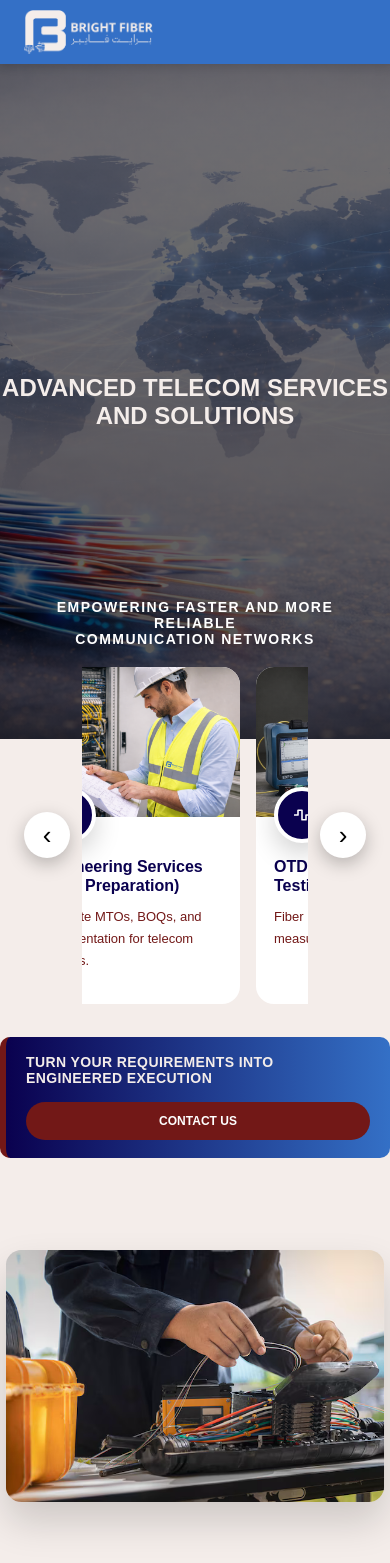
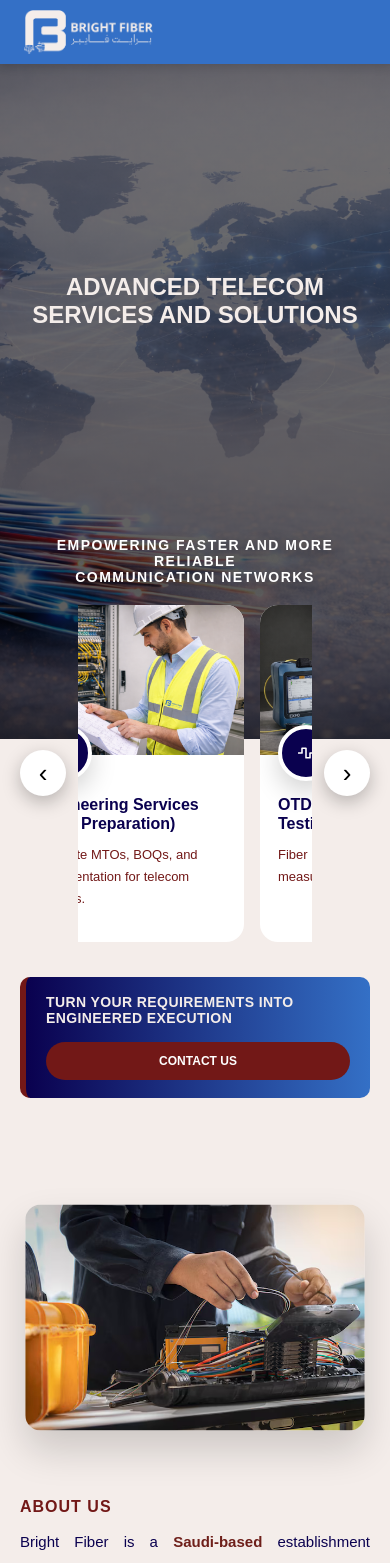
Before and after one commit to ZahraAlmusajin/bright-fiber, a Next.js app: page / in a window 390 px wide. Shown: the top 1563 px of the page. Built offline with nearby package versions, Linux system fonts and the light colour scheme.

Commit message:
mobile-ui

```diff
--- a/app/page.tsx
+++ b/app/page.tsx
@@ -9,24 +9,25 @@ export default function Page() {
 
       <section className="hero">
         <div className="hero-overlay" />
-
-        <div className="hero-content">
+        <div className="hero-content container">
           <h1>
             ADVANCED TELECOM SERVICES AND SOLUTIONS
           </h1>
         </div>
       <section className="services-overlap">
+        <div className="container">
         <p className="services-subtitle">
           Empowering faster and more reliable <br/> communication networks
         </p>
         {/* SERVICES FIRST */}
         <ServicesCarousel />
+        </div>
       </section>
 </section>
 
       {/* CTA BANNER (LIKE YOUR IMAGE) */}
       <section className="cta">
-        <div className="cta-container">
+        <div className="cta-container container">
           <div className="cta-left">
 
             <div className="cta-text">
@@ -42,7 +43,7 @@ export default function Page() {
       </section>
       {/* ABOUT US */}
       <section className="about">
-        <div className="about-container">
+        <div className="about-container container">
           <div className="about-image">
             <img
               src="/splicer.jpg"
@@ -70,7 +71,7 @@ export default function Page() {
 
       {/* VISION + VALUES */}
       <section className="vv">
-        <div className="vv-container">
+        <div className="vv-container container">
           <div className="vv-card">
             <h3>VISION</h3>
             <p>
--- a/styles/home.css
+++ b/styles/home.css
@@ -6,6 +6,12 @@
 
 html {
   scroll-behavior: smooth;
+}
+
+.container {
+  max-width: 1100px;
+  margin: 0 auto;
+  padding: 0 20px; /* mobile edge spacing */
 }
 
 body {
@@ -20,6 +26,8 @@ body {
   background-size: cover;
   background-position: center;
   z-index: 1;
+  padding-bottom: 202px;
+  margin-bottom: 180px;
 }
 
 .hero-overlay {
@@ -73,8 +81,7 @@ body {
 .services-overlap {
   position: relative;
   z-index: 3;
-  margin-top: -140px;
-  padding: 0 24px 24px;
+  align-items: stretch;
 }
 
 .services-track {
@@ -111,13 +118,12 @@ body {
 }
 
 .about-container {/*used*/
-  max-width: 1100px;
-  margin: 3 auto;
   display: grid;
   grid-template-columns: 1fr 1fr;
   gap: 60px;
   align-items: center;
 }
+
 
 .about-image img {/*used*/
   width: 100%;
@@ -150,23 +156,23 @@ body {
 }
 
 .cta { /*used*/
-  padding: 10px 0;
-  padding-top: 250Px;
+  max-width: 1100px;
+  margin: 15px auto;
+  gap: 16px;
+  padding: 10px 20px;
 }
 
 .cta-container { /*used*/
   max-width: 1100px;
   margin: 48px auto;
-  padding: 2 16px;
   background: linear-gradient(90deg, #0A014F, #3470C6 );
   border-radius: 10px;
-  overflow: hidden;
   display: flex;
   align-items: center;
   justify-content: space-between;
   gap: 16px;
   padding: 18px 20px;
-  border-left: 6px solid #721817; /* red line like the template */
+  border-left: 6px solid #721817;
 }
 .cta-btn:hover { /*used*/
   transform: translateY(-1px);
@@ -206,13 +212,12 @@ body {
   padding: 0 0 90px;
 }
 
-.vv-container { /*used*/
-  max-width: 1100px;
-  margin: 3 auto;
+.vv-container {/*used*/
   display: grid;
   grid-template-columns: 1fr 1fr;
   gap: 18px;
 }
+
 
 .vv-card { /*used*/
   border: 1px solid #fff;
@@ -485,6 +490,12 @@ body {
 
 @media (max-width: 600px) {
   .service-card-v2 {
+    flex: 0 0 calc((100% - 16px) / 2);
+  }
+}
+
+@media (max-width: 420px) {
+  .service-card-v2 {
     flex: 0 0 100%;
   }
 }
```
